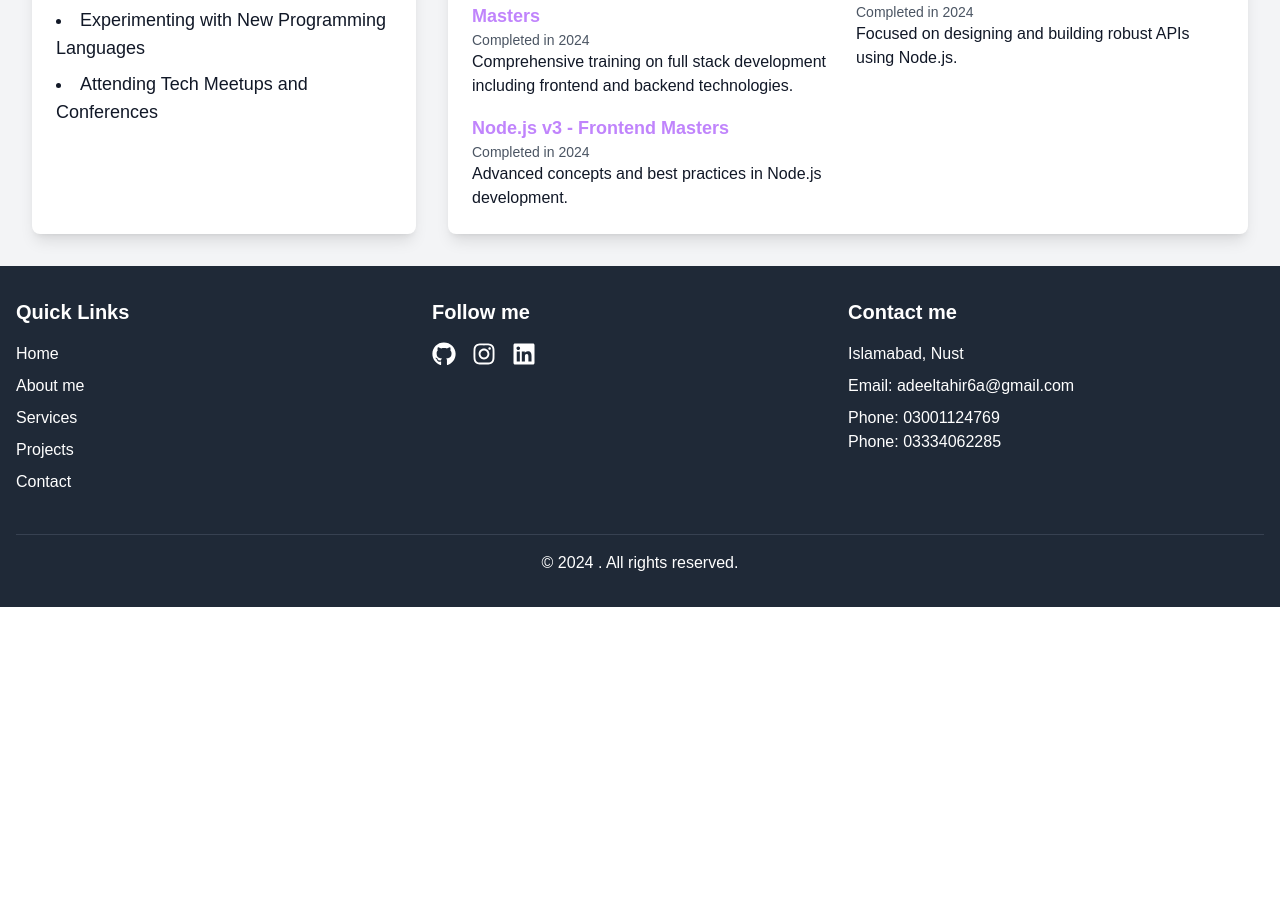
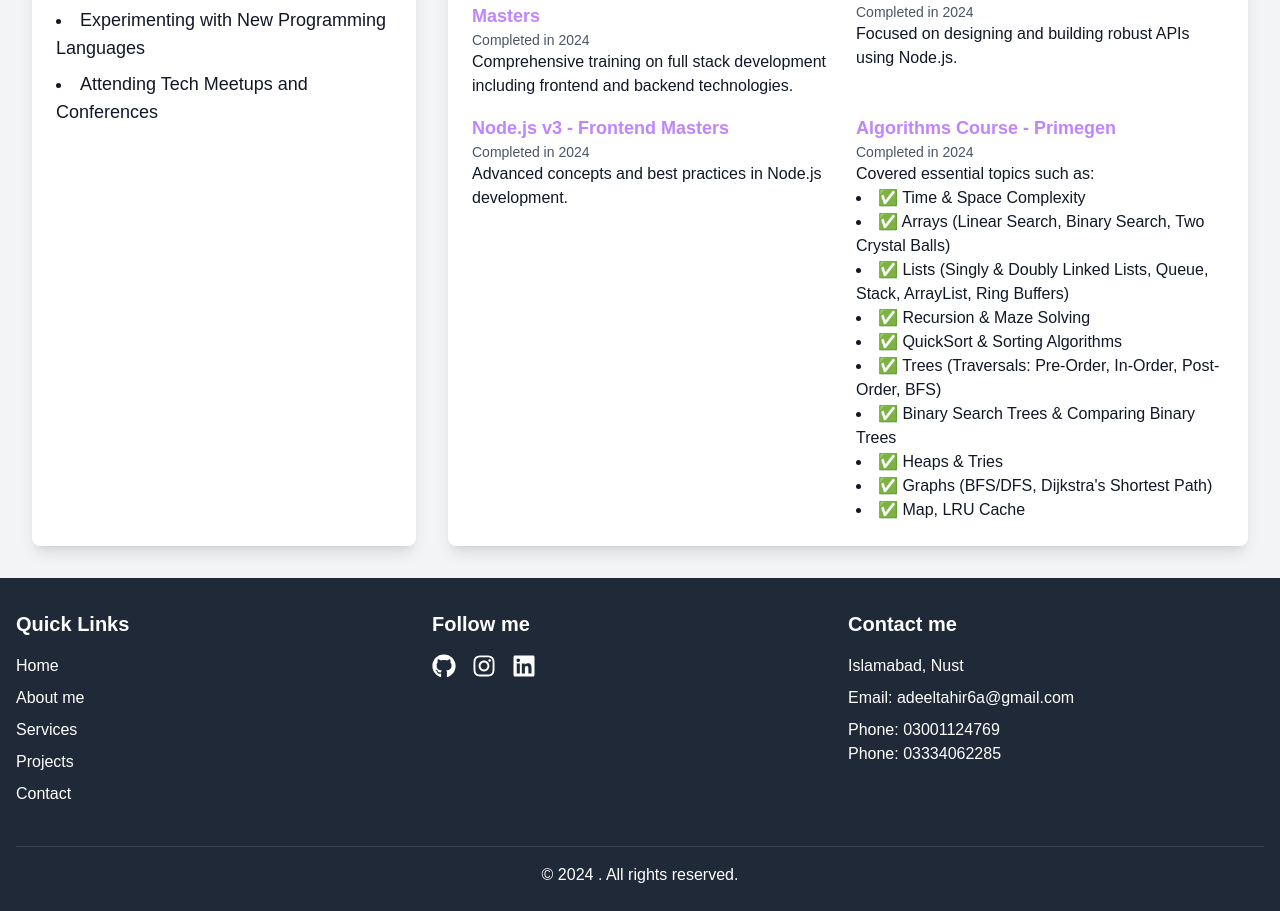
Before and after one commit to AdeelTahir-SE/portfolio, a Next.js app: page /AboutMe in a window 1280 px wide. Shown: the part 1266-2177 px from the top of the page. Before the commit the page ends 1873 px from the top, so only its background shows below. Built offline with nearby package versions, Linux system fonts and the light colour scheme.

Commit message:
modified latest project and certificate

```diff
--- a/app/AboutMe/page.js
+++ b/app/AboutMe/page.js
@@ -55,15 +55,52 @@
               Bio
             </h3>
             <p className="text-lg text-gray-800 dark:text-gray-200">
-    I am <span className="font-semibold text-purple-400">passionate about web development</span>, focusing on creating <span className="font-semibold text-purple-400">innovative</span> and <span className="font-semibold text-purple-400">high-quality web applications</span>. My expertise spans both <span className="font-semibold text-purple-400">front-end</span> and <span className="font-semibold text-purple-400">back-end development</span>, where I strive to deliver <span className="font-semibold text-purple-400">effective solutions</span> and continuously <span className="font-semibold text-purple-400">enhance my skills</span>.
+              I am{" "}
+              <span className="font-semibold text-purple-400">
+                passionate about web development
+              </span>
+              , focusing on creating{" "}
+              <span className="font-semibold text-purple-400">innovative</span>{" "}
+              and{" "}
+              <span className="font-semibold text-purple-400">
+                high-quality web applications
+              </span>
+              . My expertise spans both{" "}
+              <span className="font-semibold text-purple-400">front-end</span>{" "}
+              and{" "}
+              <span className="font-semibold text-purple-400">
+                back-end development
+              </span>
+              , where I strive to deliver{" "}
+              <span className="font-semibold text-purple-400">
+                effective solutions
+              </span>{" "}
+              and continuously{" "}
+              <span className="font-semibold text-purple-400">
+                enhance my skills
+              </span>
+              .
             </p>
             <p className="text-lg text-gray-800 dark:text-gray-200 mt-4">
-    Beyond my professional endeavors, I have a keen interest in <span className="font-semibold text-purple-400">exploring emerging technologies</span>, <span className="font-semibold text-purple-400">reading industry literature</span>. This commitment to <span className="font-semibold text-purple-400">personal and professional growth</span> drives me to remain at the <span className="font-semibold text-purple-400">cutting edge</span> of the tech industry.
+              Beyond my professional endeavors, I have a keen interest in{" "}
+              <span className="font-semibold text-purple-400">
+                exploring emerging technologies
+              </span>
+              ,{" "}
+              <span className="font-semibold text-purple-400">
+                reading industry literature
+              </span>
+              . This commitment to{" "}
+              <span className="font-semibold text-purple-400">
+                personal and professional growth
+              </span>{" "}
+              drives me to remain at the{" "}
+              <span className="font-semibold text-purple-400">
+                cutting edge
+              </span>{" "}
+              of the tech industry.
             </p>
           </div>
-
-
-
 
           <div className="bg-white dark:bg-gray-800 p-6 rounded-lg shadow-lg">
             <h3 className="text-3xl font-extrabold mb-4 text-purple-600">
@@ -78,7 +115,9 @@
                   Completed in 2024
                 </div>
                 <p className="text-base">
-      Developed a comprehensive React application tailored to client specifications, showcasing expertise in modern front-end development practices and client-oriented solutions.
+                  Developed a comprehensive React application tailored to client
+                  specifications, showcasing expertise in modern front-end
+                  development practices and client-oriented solutions.
                 </p>
               </li>
               <li>
@@ -89,7 +128,10 @@
                   Ongoing
                 </div>
                 <p className="text-base">
-      Engaged in various web development projects, focusing on both front-end and back-end technologies. Leveraged frameworks such as React and Node.js to build scalable and efficient web applications.
+                  Engaged in various web development projects, focusing on both
+                  front-end and back-end technologies. Leveraged frameworks such
+                  as React and Node.js to build scalable and efficient web
+                  applications.
                 </p>
               </li>
               <li>
@@ -100,11 +142,13 @@
                   Ongoing
                 </div>
                 <p className="text-base">
-      Committed to staying current with industry trends through continuous learning. Actively experimenting with emerging technologies, contributing to open-source projects, and applying best practices in web development.
+                  Committed to staying current with industry trends through
+                  continuous learning. Actively experimenting with emerging
+                  technologies, contributing to open-source projects, and
+                  applying best practices in web development.
                 </p>
               </li>
             </ul>
-
           </div>
 
           <div className="bg-white dark:bg-gray-800 p-6 rounded-lg shadow-lg">
@@ -125,7 +169,7 @@
             <h3 className="text-3xl font-extrabold mb-4 text-purple-600">
               Education
             </h3>
-            <ul className="list-none list-inside  text-lg grid grid-cols-1 md:grid-cols-2 gap-4">
+            <ul className="list-none list-inside text-lg grid grid-cols-1 md:grid-cols-2 gap-4">
               <li>
                 <div className="font-semibold text-purple-400">
                   F.Sc Pre-Engineering - Punjab College
@@ -134,7 +178,8 @@
                   2019 - 2021
                 </div>
                 <p className="text-base">
-      Focused on foundational engineering subjects including Mathematics, Physics, and Chemistry.
+                  Focused on foundational engineering subjects including
+                  Mathematics, Physics, and Chemistry.
                 </p>
               </li>
               <li>
@@ -145,7 +190,8 @@
                   2023 - 2027 (expected)
                 </div>
                 <p className="text-base">
-      In-depth study of software development, algorithms, data structures, and system design.
+                  In-depth study of software development, algorithms, data
+                  structures, and system design.
                 </p>
               </li>
               <li>
@@ -156,7 +202,8 @@
                   Completed in 2024
                 </div>
                 <p className="text-base">
-      Comprehensive training on full stack development including frontend and backend technologies.
+                  Comprehensive training on full stack development including
+                  frontend and backend technologies.
                 </p>
               </li>
               <li>
@@ -181,8 +228,39 @@
                   Advanced concepts and best practices in Node.js development.
                 </p>
               </li>
+              <li>
+                <div className="font-semibold text-purple-400">
+                  Algorithms Course - Primegen
+                </div>
+                <div className="text-sm text-gray-600 dark:text-gray-400">
+                  Completed in 2024
+                </div>
+                <p className="text-base">
+                  Covered essential topics such as:
+                  <ul className="list-disc list-inside">
+                    <li>✅ Time & Space Complexity</li>
+                    <li>
+                      ✅ Arrays (Linear Search, Binary Search, Two Crystal
+                      Balls)
+                    </li>
+                    <li>
+                      ✅ Lists (Singly & Doubly Linked Lists, Queue, Stack,
+                      ArrayList, Ring Buffers)
+                    </li>
+                    <li>✅ Recursion & Maze Solving</li>
+                    <li>✅ QuickSort & Sorting Algorithms</li>
+                    <li>
+                      ✅ Trees (Traversals: Pre-Order, In-Order, Post-Order,
+                      BFS)
+                    </li>
+                    <li>✅ Binary Search Trees & Comparing Binary Trees</li>
+                    <li>✅ Heaps & Tries</li>
+                    <li>✅ Graphs (BFS/DFS, Dijkstra's Shortest Path)</li>
+                    <li>✅ Map, LRU Cache</li>
                   </ul>
-
+                </p>
+              </li>
+            </ul>
           </div>
         </div>
       </div>
--- a/app/Projects/page.js
+++ b/app/Projects/page.js
@@ -1,6 +1,12 @@
 import React from 'react';
 
 const projects = [
+  {
+    title: 'FilmFlex',
+    description: 'FilmFlex allows movie reservations for cinema. This application is built using Next.js with a focus on API development and design, utilizing Shadcn UI for a sleek interface.',
+    link: 'https://github.com/AdeelTahir-SE/FilmFlex',
+    techs: ['Next.js', 'API Development', 'Shadcn UI', 'React']
+  },
   {
     title: 'Restaurant application',
     description: 'Tools Used in Foodie Haven 🛠️  Foodie Haven utilizes a stack of powerful technologies to deliver a seamless user experience:  MongoDB: Provides a scalable NoSQL database solution for storing and managing food items, user data, and orders.  Express.js: Serves as the backend web applica',
--- a/app/page.js
+++ b/app/page.js
@@ -24,6 +24,8 @@
 import certificate2 from "@/public/Certificate2.png";
 import certificate1 from "@/public/Certificate1.png";
 import certificate3 from "@/public/Certificate3.png";
+import certificate4 from "@/public/certificate4.png";
+
 import {
   Carousel,
   CarouselContent,
@@ -297,7 +299,7 @@
     {/* For smaller screens, display certificates vertically */}
     <div className="block md:hidden">
       <div className="flex flex-col items-center space-y-4">
-        {[certificate1, certificate2, certificate3].map((v, index) => (
+        {[certificate1, certificate2, certificate3,certificate4].map((v, index) => (
           <div key={index} className="w-80 sm:w-80 md:w-72 lg:w-80 xl:w-96 transition-all duration-300 transform hover:scale-105 cursor-pointer">
             <div className="p-2 md:p-4">
               <Card className="hover:scale-105 transition-transform shadow-lg cursor-pointer">
```
Also changed, not shown: public/certificate4.png (added). Lines whose indentation alone changed are shown as unchanged.
